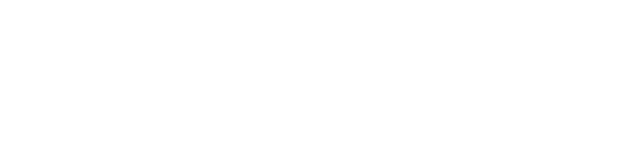
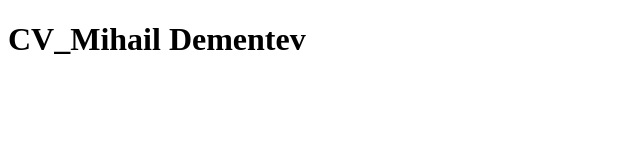
Before and after one commit to 960bg/rsschool-cv, a plain HTML site: page index.html in a window 1280 px wide. Shown: the whole page, without its empty margins (0-640 px from the left). Drawn offline with Linux system fonts and the light colour scheme.

Commit message:
fix: add h1 to html

```diff
--- a/index.html
+++ b/index.html
@@ -8,7 +8,7 @@
 </head>
 
 <body>
-
+  <h1>CV_Mihail Dementev</h1>
 </body>
 
 </html>
```
